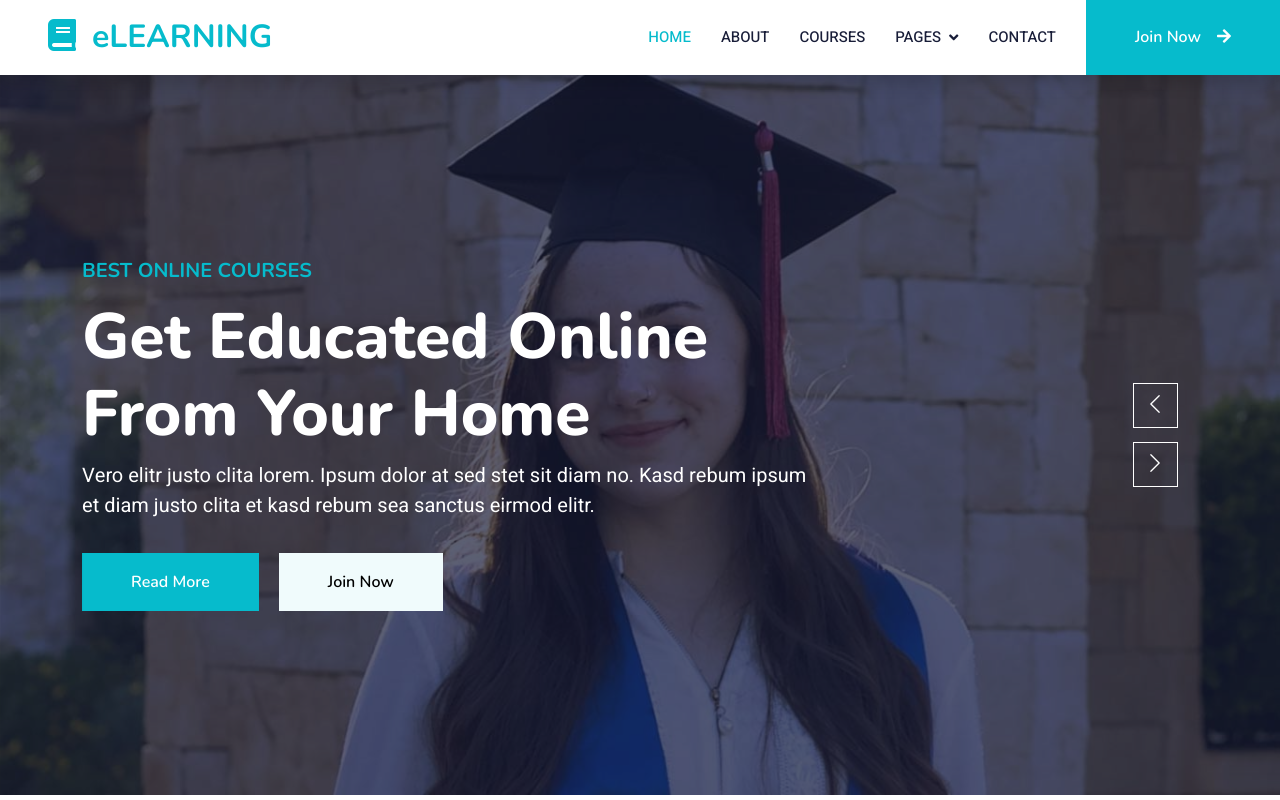
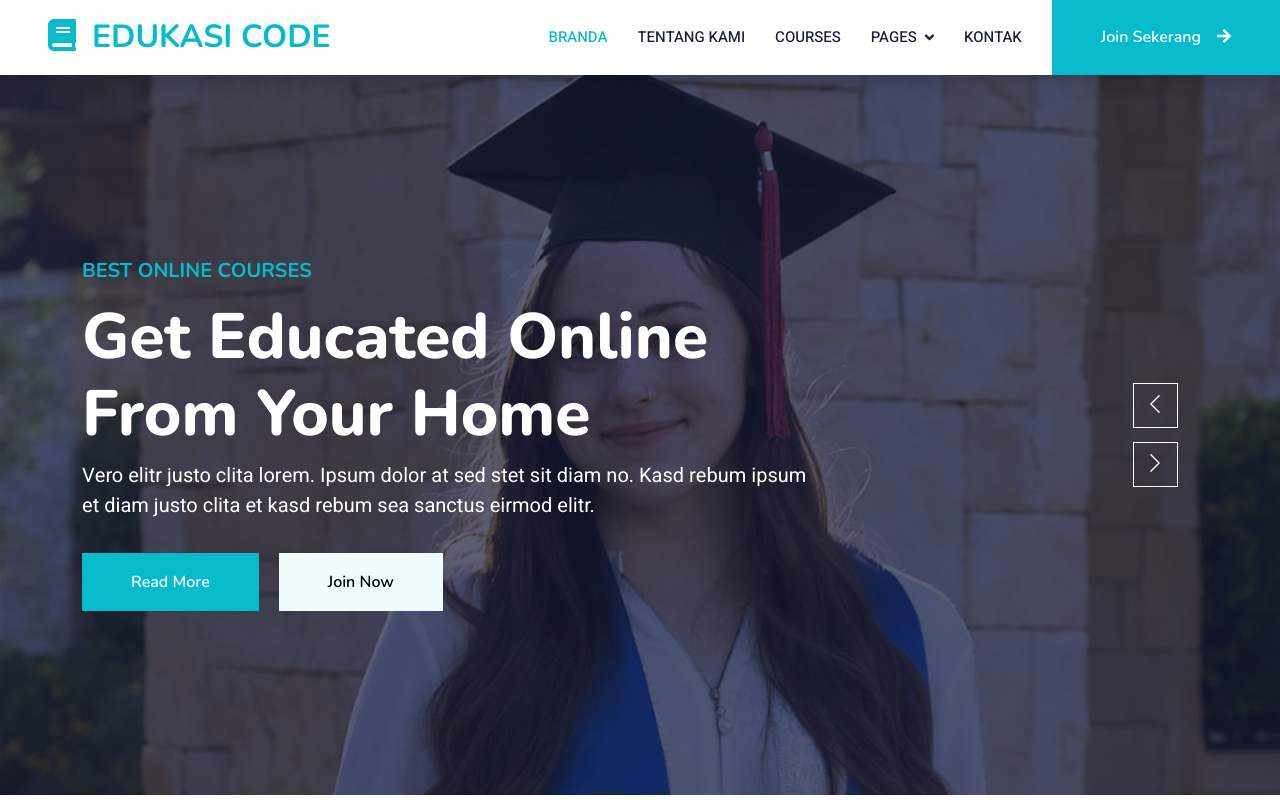
Before and after one commit to Edukasicode/learn-to-code-tailwind-css, a plain HTML site: page index.html in a window 1280 px wide. Shown: the top 800 px of the page. Drawn offline with nearby package versions, Linux system fonts and the light colour scheme.

Commit message:
feat: edit file 404

```diff
--- a/index.html
+++ b/index.html
@@ -3,7 +3,7 @@
 
 <head>
     <meta charset="utf-8">
-    <title>eLEARNING - eLearning HTML Template</title>
+    <title>Edukasi Code | Mr Chua</title>
     <meta content="width=device-width, initial-scale=1.0" name="viewport">
     <meta content="" name="keywords">
     <meta content="" name="description">
@@ -44,15 +44,15 @@
     <!-- Navbar Start -->
     <nav class="navbar navbar-expand-lg bg-white navbar-light shadow sticky-top p-0">
         <a href="index.html" class="navbar-brand d-flex align-items-center px-4 px-lg-5">
-            <h2 class="m-0 text-primary"><i class="fa fa-book me-3"></i>eLEARNING</h2>
+            <h2 class="m-0 text-primary"><i class="fa fa-book me-3"></i>EDUKASI CODE</h2>
         </a>
         <button type="button" class="navbar-toggler me-4" data-bs-toggle="collapse" data-bs-target="#navbarCollapse">
             <span class="navbar-toggler-icon"></span>
         </button>
         <div class="collapse navbar-collapse" id="navbarCollapse">
             <div class="navbar-nav ms-auto p-4 p-lg-0">
-                <a href="index.html" class="nav-item nav-link active">Home</a>
-                <a href="about.html" class="nav-item nav-link">About</a>
+                <a href="index.html" class="nav-item nav-link active">Branda</a>
+                <a href="about.html" class="nav-item nav-link">Tentang Kami</a>
                 <a href="courses.html" class="nav-item nav-link">Courses</a>
                 <div class="nav-item dropdown">
                     <a href="#" class="nav-link dropdown-toggle" data-bs-toggle="dropdown">Pages</a>
@@ -62,9 +62,9 @@
                         <a href="404.html" class="dropdown-item">404 Page</a>
                     </div>
                 </div>
-                <a href="contact.html" class="nav-item nav-link">Contact</a>
+                <a href="contact.html" class="nav-item nav-link">Kontak</a>
             </div>
-            <a href="" class="btn btn-primary py-4 px-lg-5 d-none d-lg-block">Join Now<i class="fa fa-arrow-right ms-3"></i></a>
+            <a href="" class="btn btn-primary py-4 px-lg-5 d-none d-lg-block">Join Sekerang<i class="fa fa-arrow-right ms-3"></i></a>
         </div>
     </nav>
     <!-- Navbar End -->
```
Also changed, not shown: 404.html (+1 -1 lines).
